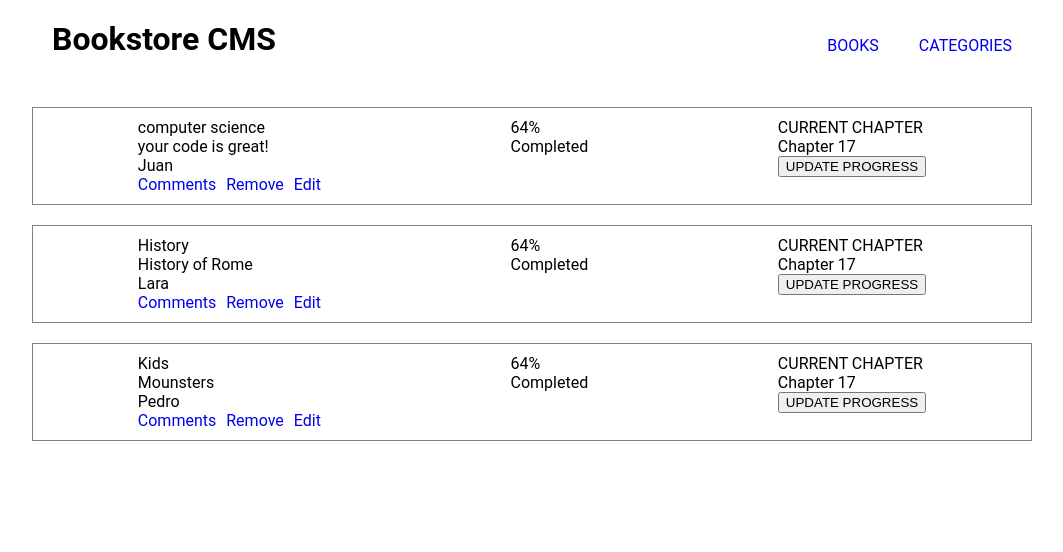
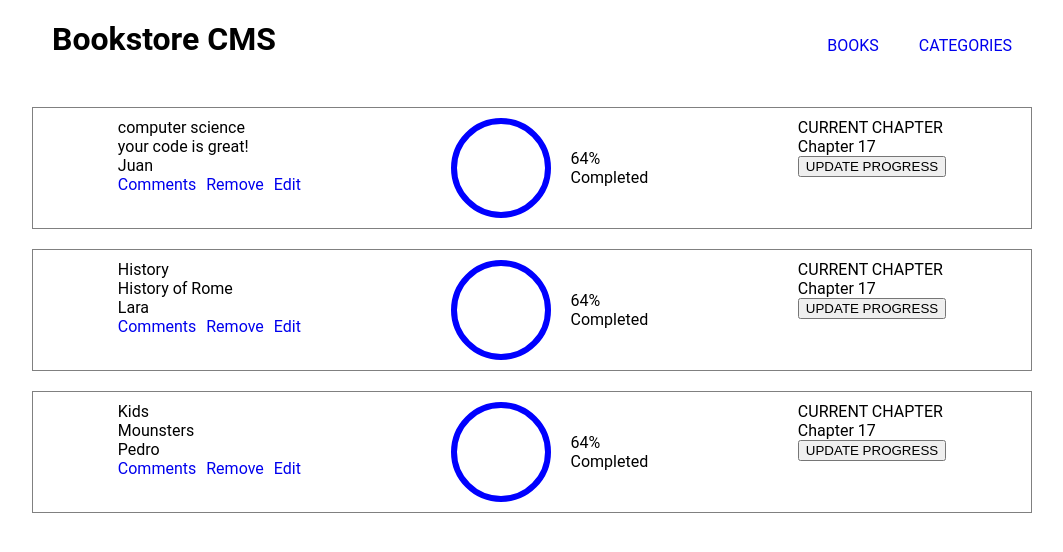
Before and after one commit to Juank628/bookstore, a React (Create React App) app: page / in a window 1280 px wide. Shown: the top 552 px of the page, without its empty margins (108-1171 px from the left). Built offline with nearby package versions, Linux system fonts and the light colour scheme.

Commit message:
basic styles added to Book

```diff
--- a/src/components/Book.js
+++ b/src/components/Book.js
@@ -24,8 +24,8 @@ const Book = ({ data }) => {
           </li>
         </ul>
       </div>
-      <div>
-        <div />
+      <div className={styles.progressContainer}>
+        <div className={styles.progressCircle} />
         <div>
           <p>64%</p>
           <p>Completed</p>
--- a/src/components/Book.module.css
+++ b/src/components/Book.module.css
@@ -9,3 +9,16 @@
   display: flex;
   gap: 10px;
 }
+
+.progressContainer {
+  display: flex;
+  align-items: center;
+  gap: 20px
+}
+
+.progressCircle {
+  width: 100px;
+  height: 100px;
+  border: 6px solid blue;
+  border-radius: 100%;
+}
```
Lines whose indentation alone changed are shown as unchanged.
